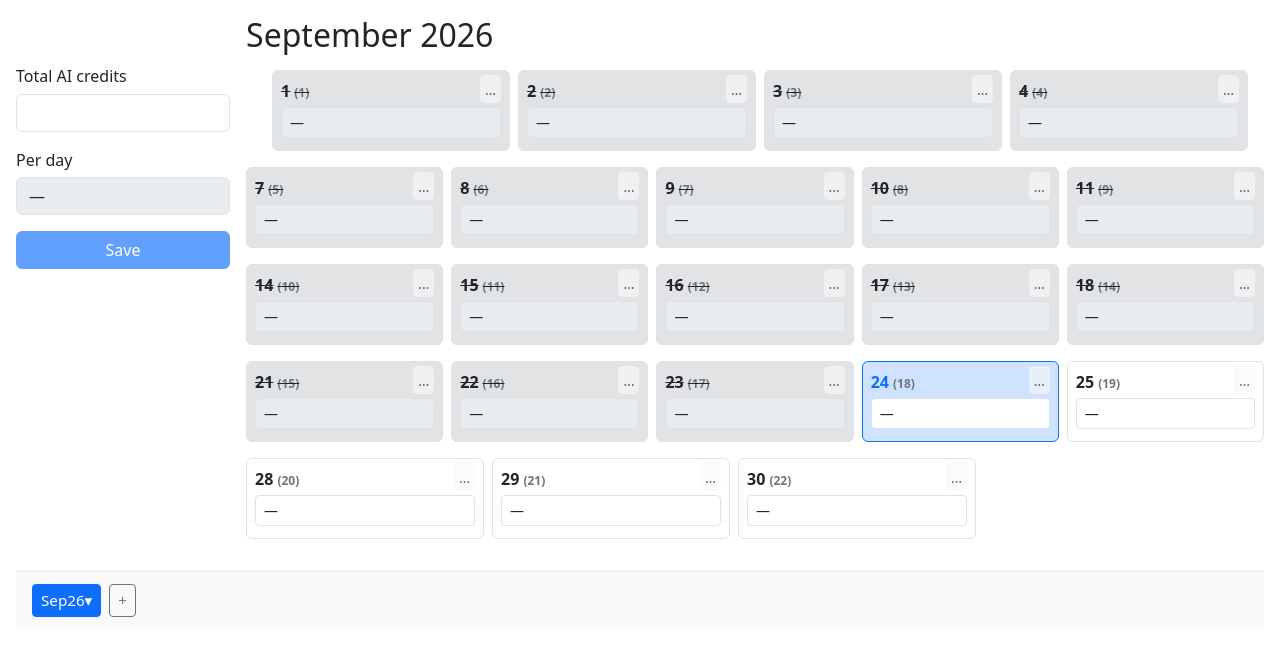
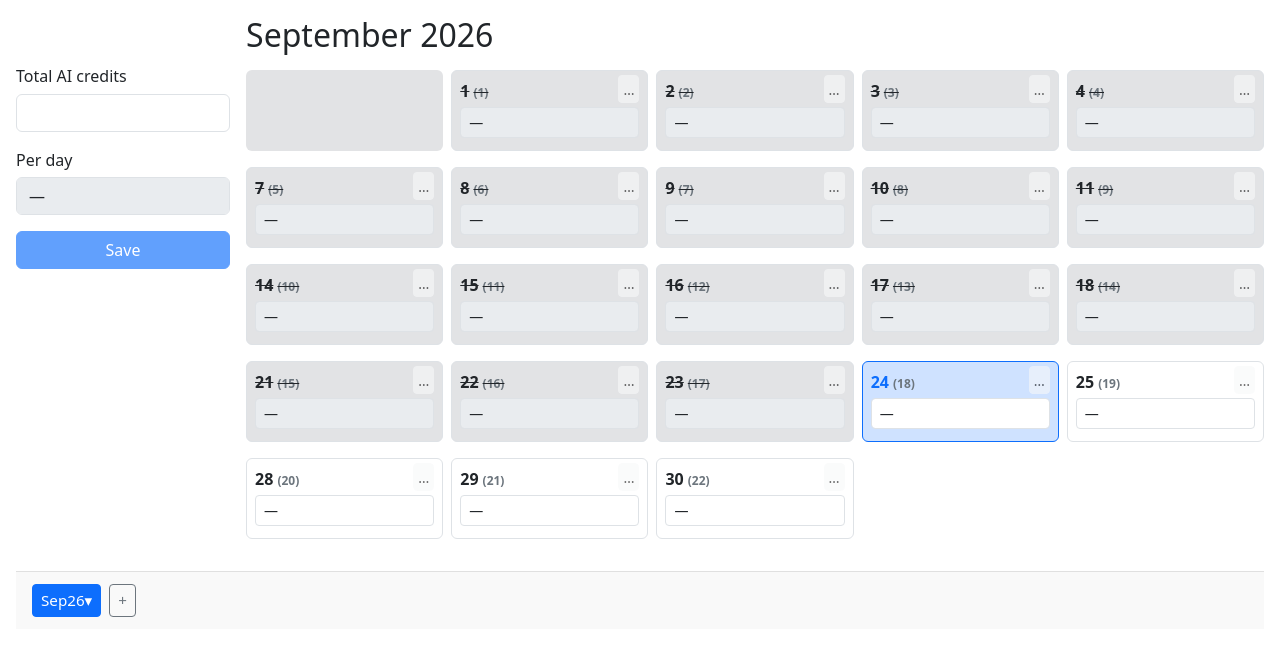
Before and after one commit to rustam-mukhametshin/QuotaCopilotPWA, an Angular app: page / in a window 1280 px wide. Shown: the top 656 px of the page. Built offline with nearby package versions, Linux system fonts and the light colour scheme.

Commit message:
feat: improve placeholder styling in month view for consistent layout and past/future state indication

```diff
--- a/src/app/features/month-calendar/month-view/month-view.css
+++ b/src/app/features/month-calendar/month-view/month-view.css
@@ -1,13 +1,15 @@
 .day {
   overflow: visible;
   position: relative;
-  /* Flex children share equal width when parent uses flex-wrap or gap */
+  /* Equal-width columns so placeholders reserve the same space as real day cells */
+  flex: 1 1 0;
+  min-width: 0;
 }
 
 .day--placeholder {
-  /* Match real day cells: transparent border (1px), no background, no pointer events */
+  /* Match real day cells: transparent border (1px), no pointer events; background is
+     driven by [class.bg-secondary-subtle] to match the adjacent day's past/future state */
   border: 1px solid transparent !important;
-  background-color: transparent !important;
   pointer-events: none;
   /* Inherit p-2 (padding), d-flex (display), flex-column, gap-1, border (bootstrap), rounded from .day */
 }
--- a/src/app/features/month-calendar/month-view/month-view.html
+++ b/src/app/features/month-calendar/month-view/month-view.html
@@ -5,6 +5,7 @@
       @for (ph of placeholdersBeforeWeek(week, $index); track 'before-' + $index + '-' + ph) {
         <div
           class="day day--placeholder d-flex flex-column gap-1 p-2 border rounded position-relative"
+          [class.bg-secondary-subtle]="week[0].isPast"
         ></div>
       }
       @for (day of week; track day.date.getTime()) {
@@ -56,6 +57,7 @@
       ) {
         <div
           class="day day--placeholder d-flex flex-column gap-1 p-2 border rounded position-relative"
+          [class.bg-secondary-subtle]="week[week.length - 1].isPast"
         ></div>
       }
     </div>
```
